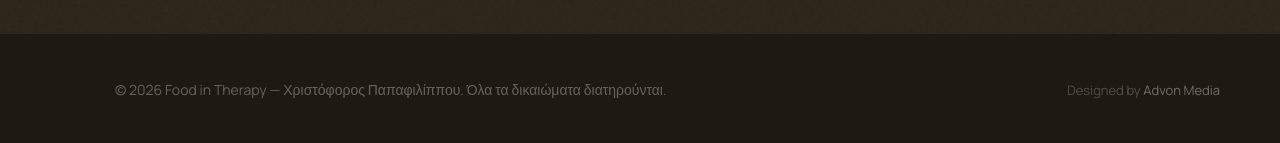
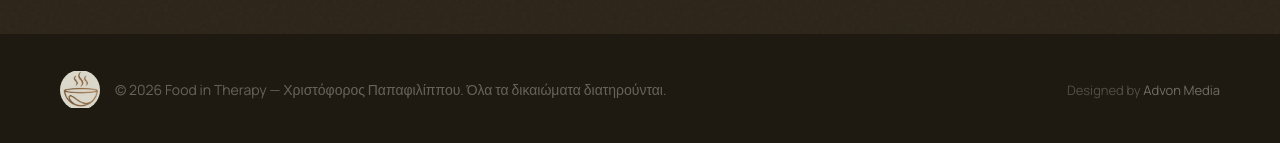
Before and after one commit to agelmet/PAPAFILIPPOU, a plain HTML site: page index.html in a window 1280 px wide. Shown: the part 10557-10700 px from the top of the page. Drawn offline with nearby package versions, Linux system fonts and the light colour scheme.

Commit message:
Update index.html

```diff
--- a/index.html
+++ b/index.html
@@ -389,7 +389,7 @@
     <div class="nav-inner">
         <a href="#hero" class="nav-logo" onclick="event.preventDefault();window.scrollTo({top:0,behavior:'smooth'});">
             <div class="nav-logo-circle">
-                <img src="https://github.com/agelmet/PAPAFILIPPOU/blob/main/32232.jpg?raw=true" alt="Logo">
+                <img src="https://github.com/agelmet/PAPAFILIPPOU/blob/main/32232.jpg?raw=true" alt="Logo" onload="this.classList.add('loaded')">
             </div>
             <div class="nav-logo-text">
                 <span class="nav-logo-title">Food in Therapy</span>
@@ -755,7 +755,7 @@
     <div class="footer-inner">
         <div class="footer-content-wrap">
             <div class="footer-logo">
-                <img src="https://github.com/agelmet/PAPAFILIPPOU/blob/main/32232.jpg?raw=true" alt="Logo">
+                <img src="https://github.com/agelmet/PAPAFILIPPOU/blob/main/32232.jpg?raw=true" alt="Logo" onload="this.classList.add('loaded')">
             </div>
             <span class="footer-copy">&copy; 2026 Food in Therapy &mdash; Χριστόφορος Παπαφιλίππου. Όλα τα δικαιώματα διατηρούνται.</span>
         </div>
```
